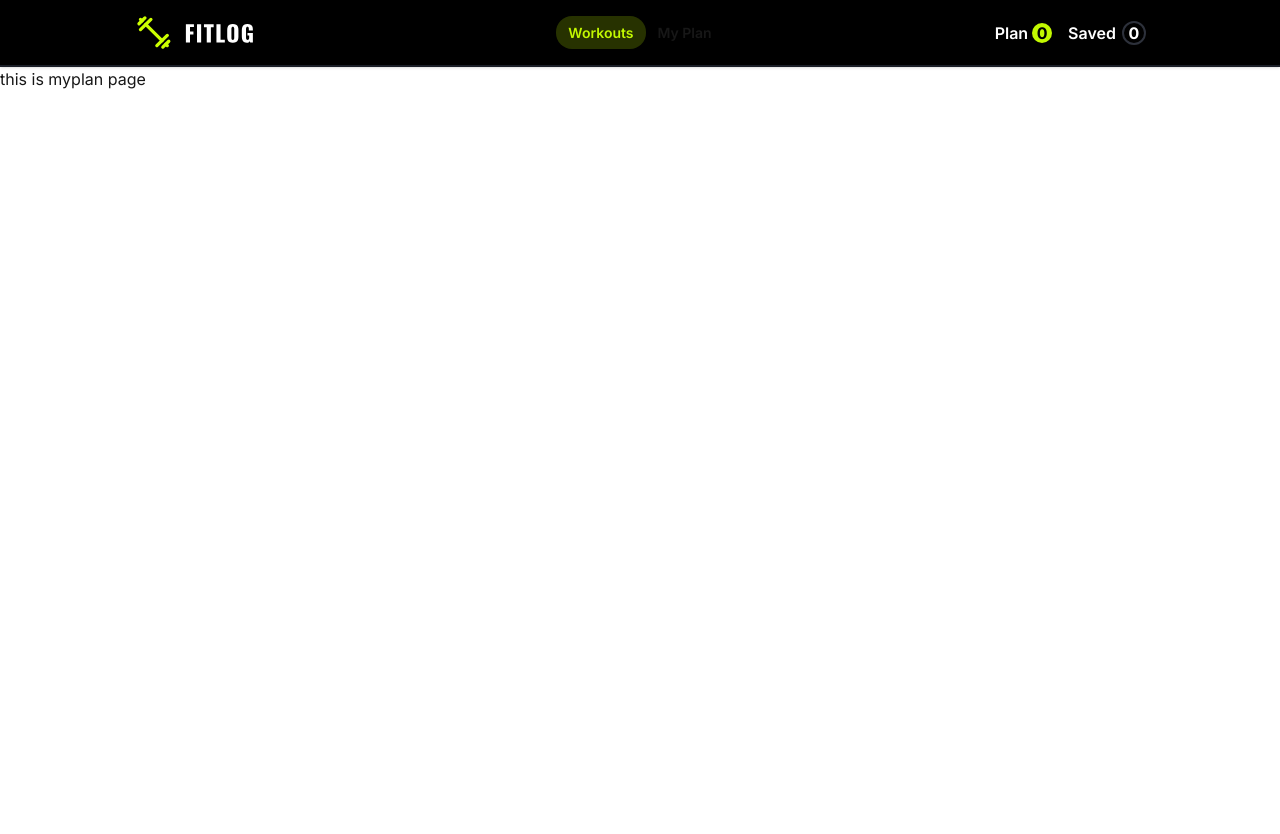
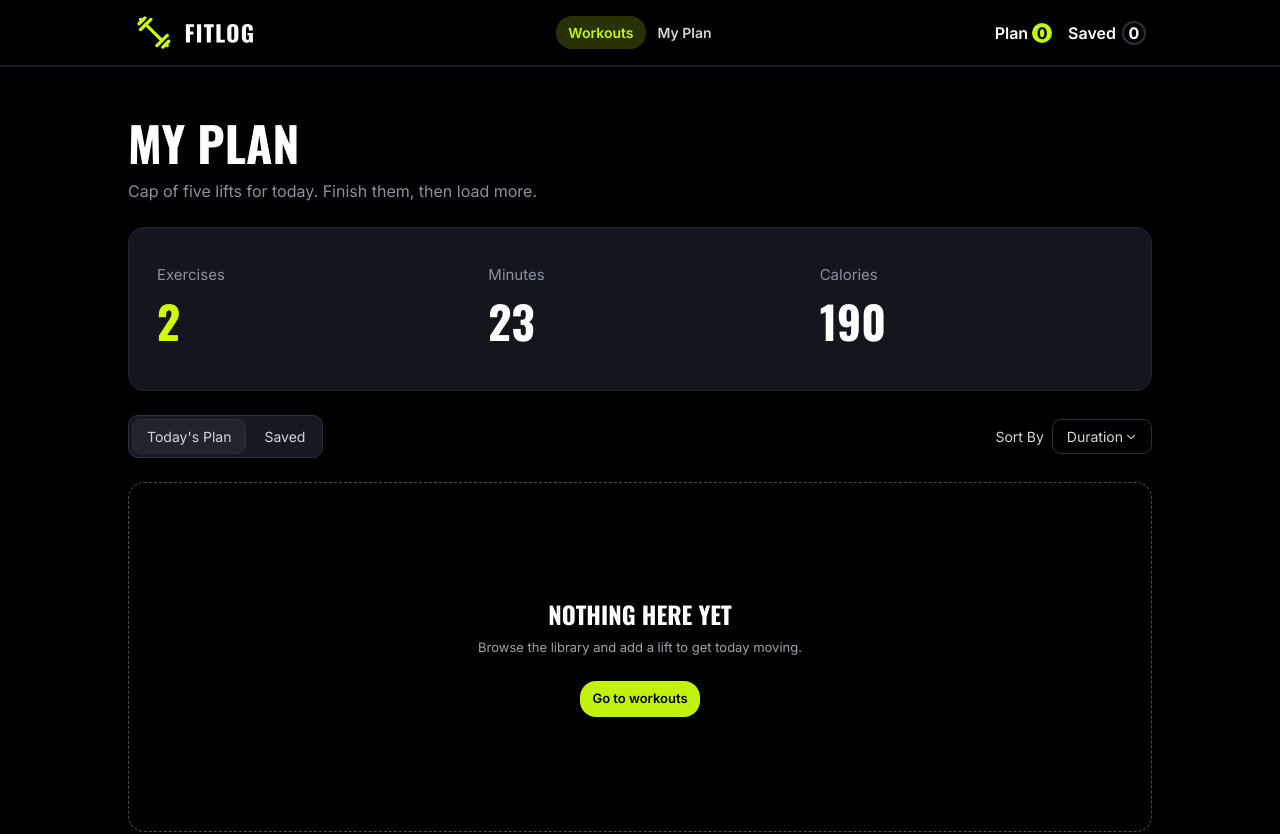
Before and after one commit to abdurrahman0205/fitlog, a Next.js app: page /myplan in a window 1280 px wide. Shown: the top 834 px of the page. Before the commit the page ends 800 px from the top, so only its background shows below. Built offline with nearby package versions, Linux system fonts and the light colour scheme.

Commit message:
Finished designing My Plan page.

```diff
--- a/src/app/globals.css
+++ b/src/app/globals.css
@@ -1,7 +1,14 @@
 @import "tailwindcss";
-@plugin "daisyui";
+@plugin "daisyui" {
+  themes: black --deafult, light;
+};
 
-:root {
+@theme {
+  --breakpoint-xl: 81rem;
+
+}
+
+/* :root {
   --background: #ffffff;
   --foreground: #171717;
 }
@@ -24,4 +31,4 @@ body {
   background: var(--background);
   color: var(--foreground);
   font-family: Arial, Helvetica, sans-serif;
-}
+} */
--- a/src/app/layout.tsx
+++ b/src/app/layout.tsx
@@ -2,6 +2,7 @@ import type { Metadata } from "next";
 import "./globals.css";
 import NavBar from "@/components/shared/NavBar";
 import { inter } from "@/lib/Fonts";
+import Footer from "@/components/shared/Footer";
 
 
 
@@ -14,6 +15,7 @@ export default function RootLayout({ children }: LayoutProps<"/">) {
   return (
     <html
       lang="en"
+      data-theme ='black'
       className={`h-full antialiased`} >
       <body className={`${inter.className} min-h-full flex flex-col`} >
 
@@ -22,7 +24,8 @@ export default function RootLayout({ children }: LayoutProps<"/">) {
 
         <main>{children}</main>
 
-
+        {/* Footer */}
+        <Footer />
       </body>
     </html>
   );
--- a/src/app/myplan/page.tsx
+++ b/src/app/myplan/page.tsx
@@ -1,10 +1,29 @@
-import React from 'react';
+import EmptyPlan from '@/components/shared/EmptyPlan';
+import MetricsSummaryRow from '@/components/shared/MetricsSummaryRow';
+import PlanTabs from '@/components/shared/PlanTabs';
+import { oswald } from '@/lib/Fonts';
+
 
 const MyPlanPage = () => {
   return (
-    <div>
-      <h1>this is myplan page</h1>
-    </div>
+    <section>
+      <div className='container mx-auto max-w-5xl'>
+        <div className='flex flex-col gap-6'>
+
+          <div className='mt-13'>
+            <h1 className={`${oswald.className} text-5xl font-bold text-[#FFFFFF]`}>MY PLAN</h1>
+            <p className='text-[16px] text-[#8A92A0] mt-3'>Cap of five lifts for today. Finish them, then load more.</p>
+          </div>
+
+          <div> <MetricsSummaryRow /> </div>
+          <div> <PlanTabs /> </div>
+
+          <div className='mb-15'> <EmptyPlan/> </div>
+
+
+        </div>
+      </div>
+    </section>
   );
 };
 
--- a/src/app/workouts/page.tsx
+++ /dev/null
@@ -1,11 +0,0 @@
-import React from 'react';
-
-const WorkOutsPage = () => {
-  return (
-    <div>
-      <h1>this is workouts page</h1>
-    </div>
-  );
-};
-
-export default WorkOutsPage;
--- /dev/null
+++ b/src/components/shared/EmptyPlan.tsx
@@ -0,0 +1,20 @@
+import { oswald } from '@/lib/Fonts';
+import Link from 'next/link';
+import React from 'react';
+
+const EmptyPlan = () => {
+  return (
+    <div>
+      <div className='flex justify-center items-center min-h-87.5 border border-dashed rounded-2xl border-[#FFFF]/30'>
+        <div className='flex flex-col items-center text-center'>
+          <h1 className={`${oswald.className} text-2xl font-bold text-white`}>NOTHING HERE YET</h1>
+          <p className='text-[13px] text-[#A1A1AA] mt-2'>Browse the library and add a lift to get today moving.</p>
+
+          <Link href='/' className='text-center text-black bg-[#C2F10D] text-[13px] font-semibold rounded-2xl mt-6 py-2 px-3 coursor-pointer'>Go to workouts</Link>
+        </div>
+      </div>
+    </div>
+  );
+};
+
+export default EmptyPlan;
--- /dev/null
+++ b/src/components/shared/Footer.tsx
@@ -0,0 +1,16 @@
+import Image from 'next/image';
+import React from 'react';
+import FooterLogo from '@/assets/logo.svg'
+const Footer = () => {
+  return (
+    <footer className='border-t-2 border-[#1B1F28]'>
+      <div className='container mx-auto flex justify-between items-center py-9'>
+        <div><Image src={FooterLogo} width={40} height={40} className='w-20' alt='Footer Logo' /></div>
+
+        <div><p className='text-[12px] text-[#6B7280]'>© 2026 FitLog — Workout Library. Train hard, log honest.</p></div>
+      </div>
+    </footer>
+  );
+};
+
+export default Footer;
--- /dev/null
+++ b/src/components/shared/MetricsSummaryRow.tsx
@@ -0,0 +1,25 @@
+import { oswald } from '@/lib/Fonts';
+import React from 'react';
+
+const MetricsSummaryRow = () => {
+  return (
+    <div className='grid grid-cols-3 text-[#8A92A0] bg-[#13161D] border border-[#232732] items-center pl-7 rounded-2xl py-9'>
+      <div className=''>
+        <h2 className='text-[15px]'>Exercises</h2>
+        <h1 className={`text-[#CCFF00] text-[45px] font-bold ${oswald.className}`}>2</h1>
+      </div>
+
+      <div className=''>
+        <h2 className='text-[15px]' >Minutes</h2>
+        <h1 className={`text-[#FFFFFF] text-[45px] font-bold ${oswald.className}`} >23</h1>
+      </div>
+
+      <div className=''>
+        <h2 className='text-[15px]'>Calories</h2>
+        <h1 className={` text-[#FFFFFF] text-[45px] font-bold ${oswald.className}`} >190</h1>
+      </div>
+    </div>
+  );
+};
+
+export default MetricsSummaryRow;
--- /dev/null
+++ b/src/components/shared/PlanTabs.tsx
@@ -0,0 +1,27 @@
+
+import React from 'react';
+import { IoIosArrowDown } from 'react-icons/io';
+
+
+const PlanTabs = () => {
+  return (
+    <div className='grid grid-cols-2 items-center text-[14px] '>
+      <div className='flex items-center justify-start'>
+        <div className='bg-[#151921] border border-[#2B303D] rounded-[10px] p-0.75 space-x-1 text-center'>
+          <button className='border border-[#2B303D] rounded-[9px] px-3.5 py-1.5 bg-[#1F242D]'>{`Today's Plan`}</button>
+
+          <button className='rounded-[9px] px-3.5 py-1.5'>Saved</button>
+          {/* border border-[#2B303D] */}
+        </div>
+      </div>
+
+      <div className='flex gap-2 items-center justify-end'>
+        <span>Sort By</span>
+        <button className='flex items-center gap-0.5 border border-[#2B303D] rounded-[9px] px-3.5 py-1.5'>Duration <IoIosArrowDown className='text-[12px]' />
+</button>
+      </div>
+    </div>
+  );
+};
+
+export default PlanTabs;
--- a/src/components/thelibrary/TheLibrary.tsx
+++ b/src/components/thelibrary/TheLibrary.tsx
@@ -13,8 +13,8 @@ const TheLibrary = async () => {
   const FitLogData = await getData();
 
   return (
-    <section id='library' className='mt-15 '>
-      <div className='container px-10 md:px-0 max-w-5xl mx-auto'>
+    <section id='library' className='my-15 '>
+      <div className='container px-10 md:px-0 max-w-5xl xl:max-w-7xl mx-auto'>
 
         <div>
           <h1 className={`text-2xl text-[#ffff] font-bold ${oswald.className}`}>THE LIBRARY</h1>
--- a/src/components/thelibrary/TheLibraryCard.tsx
+++ b/src/components/thelibrary/TheLibraryCard.tsx
@@ -18,7 +18,7 @@ const TheLibraryCard = ({ fitLog }: TheLibraryCardProps) => {
 
   return (
     <Link href={`/thelibrarydetails/${id}`}>
-    <div className="card bg-base-100 shadow-sm rounded-2xl">
+      <div className="card bg-[#15171D] shadow-sm rounded-2xl">
       <figure className='h-50'>
           <Image src={image} width={740} height={740} className='w-full h-auto object-cover' alt={`${name}`} />
       </figure>
```
Also changed, not shown: src/components/homepage/Banner.tsx (+1 -1 lines).
